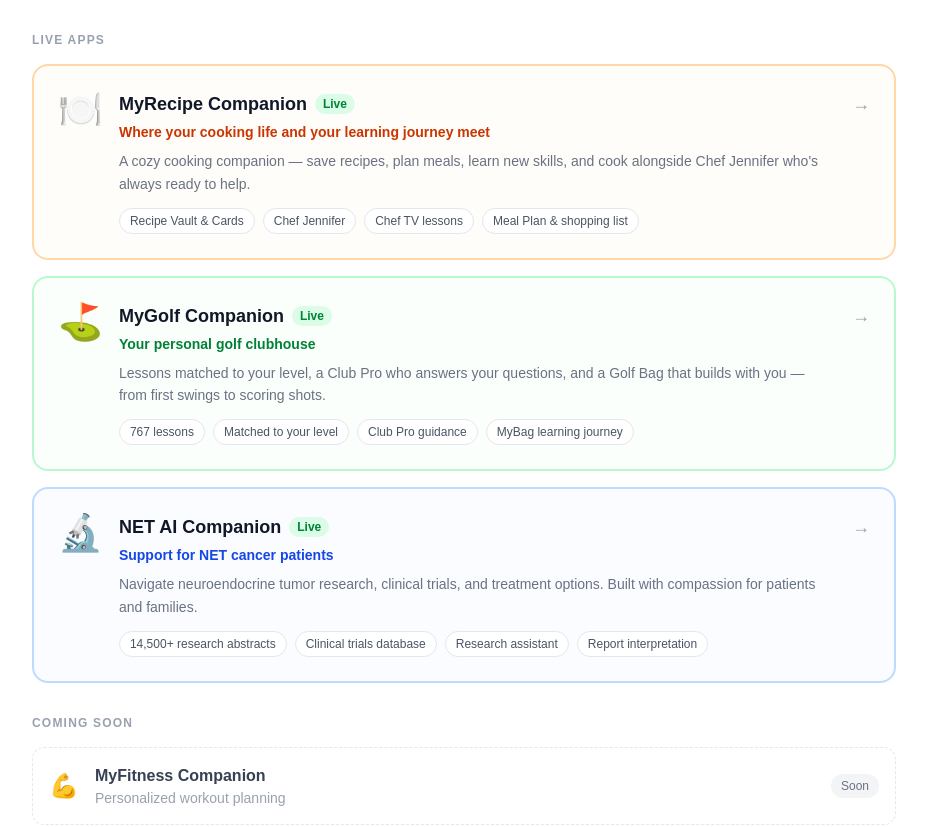
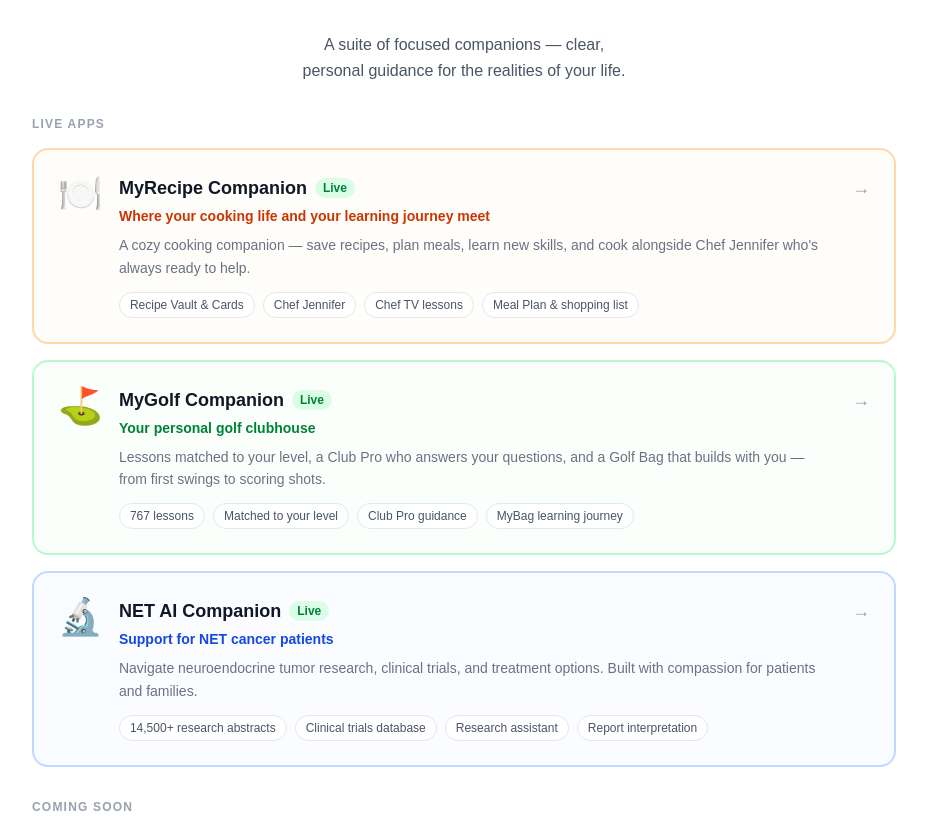
Before and after one commit to bd9356-gif/my-companion-apps, a Next.js app: page / in a window 1280 px wide. Shown: the top 827 px of the page, without its empty margins (176-1103 px from the left). Built offline with nearby package versions, Linux system fonts and the light colour scheme.

Commit message:
feat: landing - tagline back above app cards

```diff
--- a/app/page.tsx
+++ b/app/page.tsx
@@ -58,6 +58,13 @@ export default function Home() {
   return (
     <div className="min-h-screen bg-white">
       <main className="max-w-4xl mx-auto px-4 pt-8 pb-8">
+
+        {/* Positioning line — single short sentence at the top of the page.
+            With the banner removed, this is the only brand voice on the
+            page above the app cards. */}
+        <p className="text-center text-base text-gray-600 leading-relaxed text-balance mb-8 max-w-xl mx-auto">
+          A suite of focused companions &mdash; clear, personal guidance for the realities of your&nbsp;life.
+        </p>
 
         {/* Live Apps — MyRecipe first, MyGolf second, NET third. */}
         <div className="mb-8">
```
